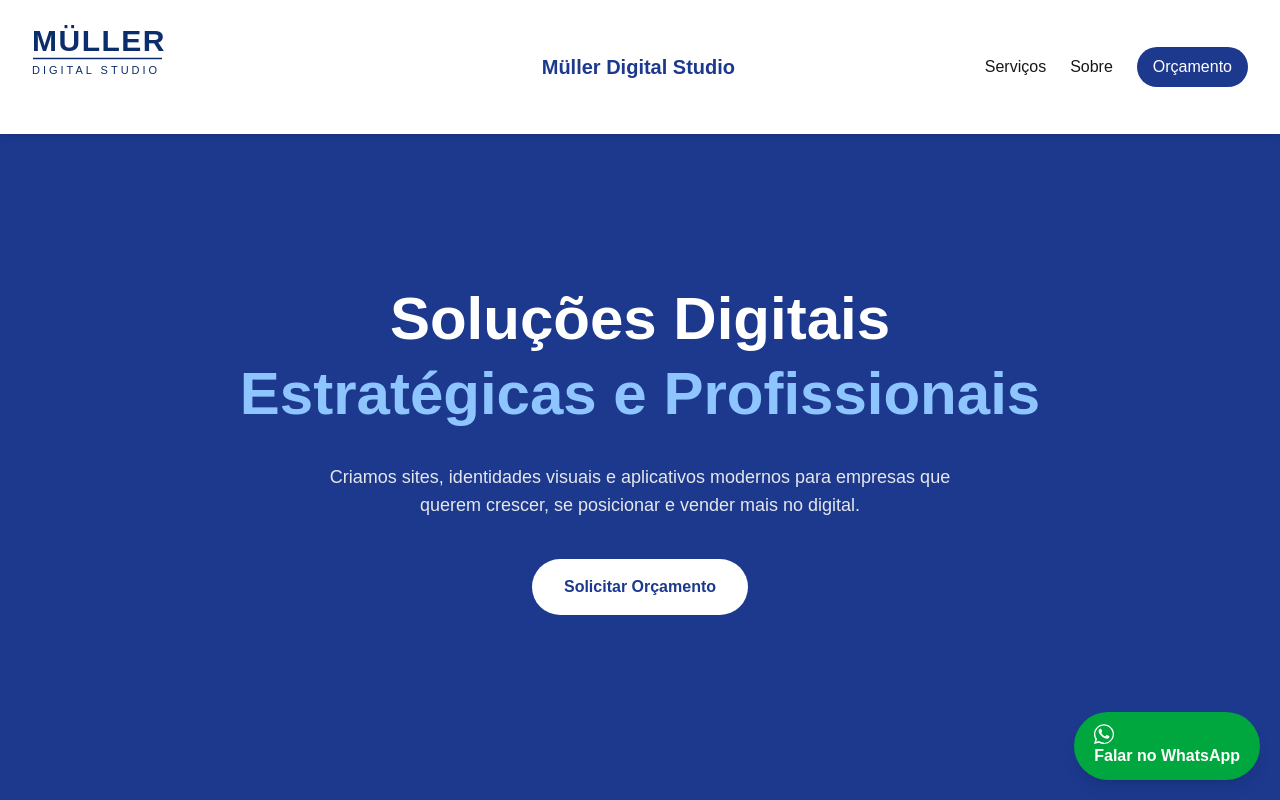
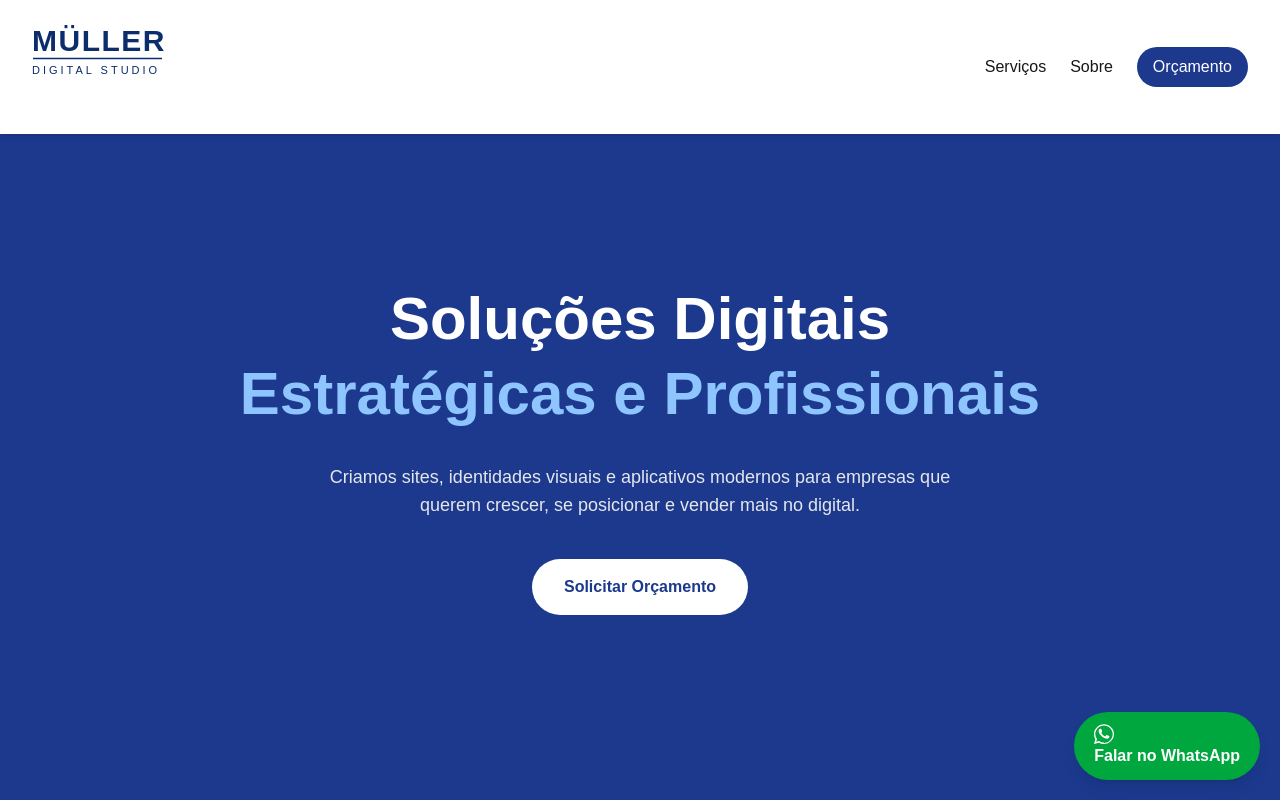
Before and after one commit to danielmuller-dev/muller-digital-studio, a Next.js app: page / in a window 1280 px wide. Shown: the top 800 px of the page. Built offline with nearby package versions, Linux system fonts and the light colour scheme.

Commit message:
Tirando o h1 do navbar

```diff
--- a/app/page.tsx
+++ b/app/page.tsx
@@ -31,7 +31,6 @@ export default function Home() {
         className="mb-8"
         priority
         />
-        <h1 className="text-xl font-bold text-blue-900">Müller Digital Studio</h1>
 
         <div className="space-x-6 hidden md:flex items-center">
           <a href="#servicos" className="hover:text-blue-900">
```
